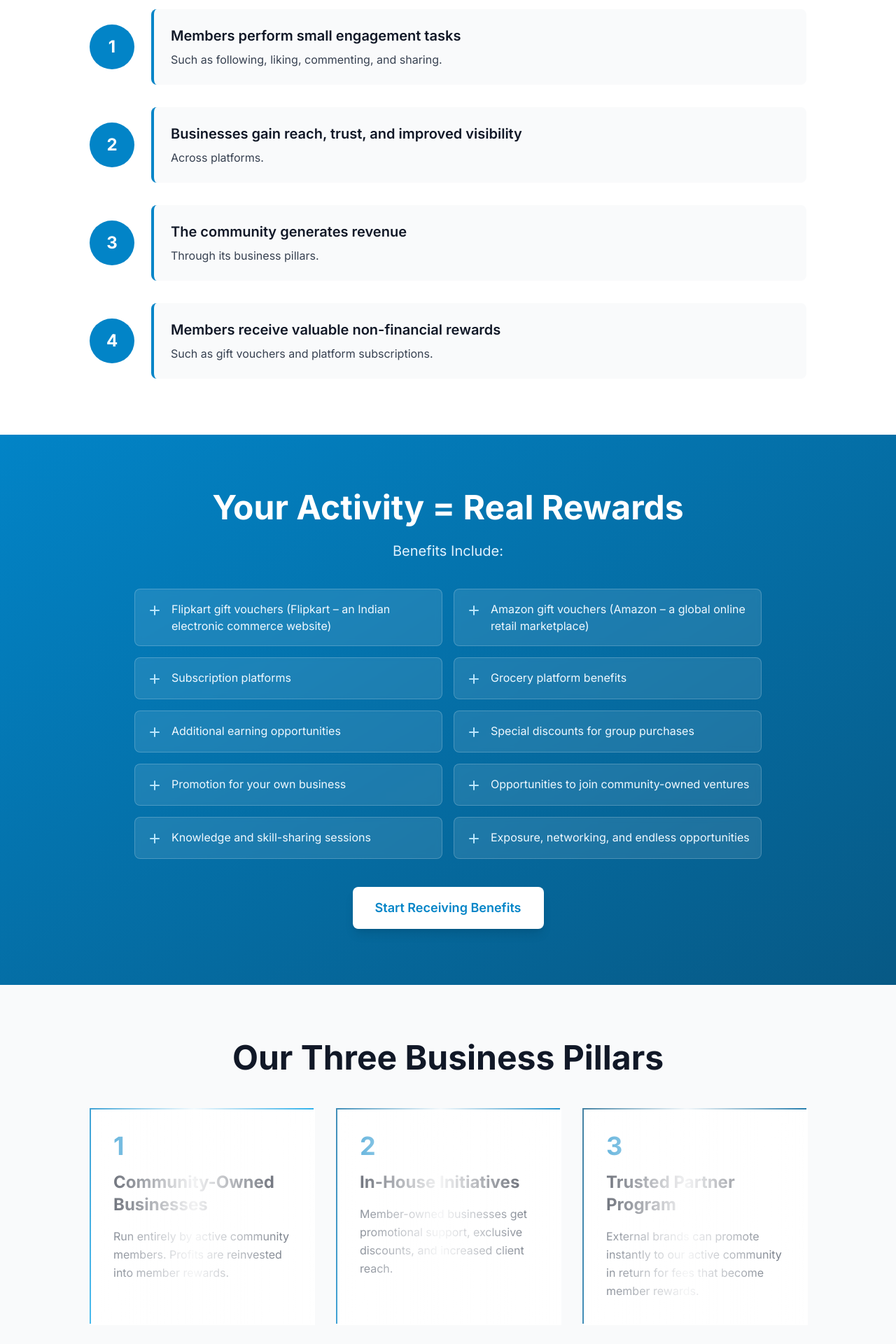
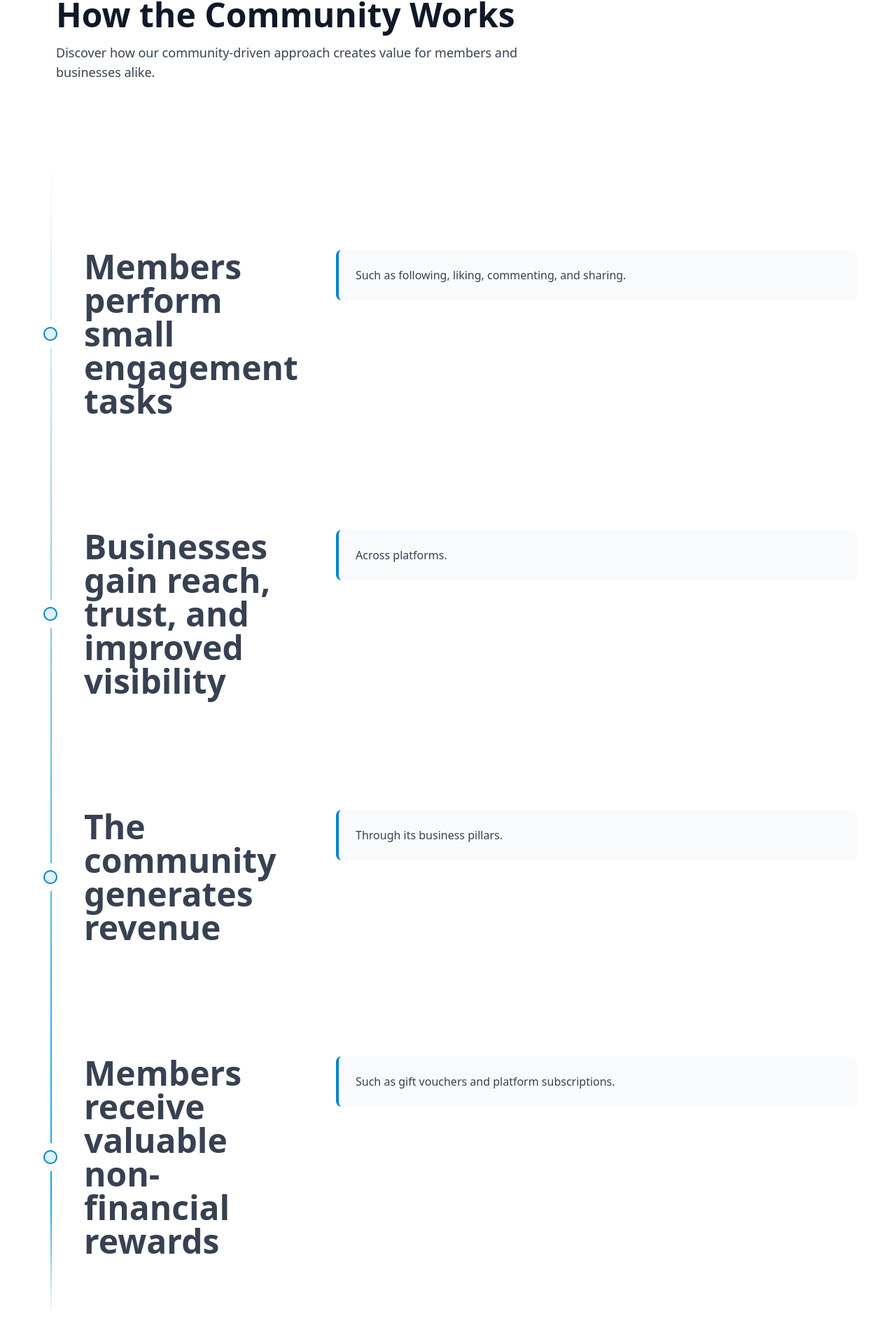
Before and after one commit to bala290498/orca-circle, a Next.js app: page / in a window 1280 px wide. Shown: the part 3359-5279 px from the top of the page at 70% size. Built offline with nearby package versions, Linux system fonts and the light colour scheme.

Commit message:
Add animated Timeline component to How the Community Works section and update ShineBorder to use provided implementation

```diff
--- a/app/globals.css
+++ b/app/globals.css
@@ -29,18 +29,25 @@ html {
   scroll-behavior: smooth;
 }
 
-/* Shimmer animation for ShineBorder */
-@keyframes shimmer {
+/* Shine animation for ShineBorder */
+@keyframes shine {
   0% {
-    transform: translateX(-100%) translateY(-100%) rotate(45deg);
+    background-position: 0% 0%;
+  }
+  50% {
+    background-position: 100% 100%;
   }
   100% {
-    transform: translateX(100%) translateY(100%) rotate(45deg);
+    background-position: 0% 0%;
   }
 }
 
-.animate-shimmer {
-  animation: shimmer var(--shimmer-duration, 14s) infinite linear;
+.animate-shine {
+  animation: shine var(--duration, 14s) ease-in-out infinite;
+}
+
+.bg-shine-size {
+  background-size: 300% 300%;
 }
 
 /* Accordion animations */
--- a/components/BusinessPillars.tsx
+++ b/components/BusinessPillars.tsx
@@ -6,19 +6,19 @@ export default function BusinessPillars() {
       number: 1,
       title: 'Community-Owned Businesses',
       description: 'Run entirely by active community members. Profits are reinvested into member rewards.',
-      shineColor: ["#0284c7", "#0ea5e9", "#38bdf8"],
+      color: ["#0284c7", "#0ea5e9", "#38bdf8"],
     },
     {
       number: 2,
       title: 'In-House Initiatives',
       description: 'Member-owned businesses get promotional support, exclusive discounts, and increased client reach.',
-      shineColor: ["#0369a1", "#0284c7", "#0ea5e9"],
+      color: ["#0369a1", "#0284c7", "#0ea5e9"],
     },
     {
       number: 3,
       title: 'Trusted Partner Program',
       description: 'External brands can promote instantly to our active community in return for fees that become member rewards.',
-      shineColor: ["#075985", "#0369a1", "#0284c7"],
+      color: ["#075985", "#0369a1", "#0284c7"],
     },
   ]
 
@@ -29,24 +29,24 @@ export default function BusinessPillars() {
           <h2 className="text-3xl sm:text-4xl md:text-5xl font-bold text-gray-900 mb-12 text-center">
             Our Three Business Pillars
           </h2>
-          <div className="grid md:grid-cols-3 gap-8">
+          <div className="grid md:grid-cols-3 gap-8 items-stretch">
             {pillars.map((pillar, index) => (
               <ShineBorder
                 key={index}
-                className="relative w-full overflow-visible"
-                color={pillar.shineColor}
                 borderRadius={12}
                 borderWidth={2}
                 duration={14}
+                color={pillar.color}
+                className="w-full min-w-0 h-full flex flex-col"
               >
-                <div className="bg-white p-8 h-full">
+                <div className="p-8 flex-1 flex flex-col relative z-10">
                   <div className="text-4xl font-bold text-primary-600 mb-4">
                     {pillar.number}
                   </div>
                   <h3 className="text-2xl font-bold text-gray-900 mb-4">
                     {pillar.title}
                   </h3>
-                  <p className="text-gray-700 leading-relaxed">
+                  <p className="text-gray-700 leading-relaxed flex-1">
                     {pillar.description}
                   </p>
                 </div>
--- a/components/HowItWorks.tsx
+++ b/components/HowItWorks.tsx
@@ -1,54 +1,50 @@
+"use client";
+
+import { Timeline } from "@/components/ui/timeline";
+
 export default function HowItWorks() {
-  const steps = [
+  const timelineData = [
     {
-      number: 1,
       title: 'Members perform small engagement tasks',
-      description: 'Such as following, liking, commenting, and sharing.',
+      content: (
+        <div className="bg-gray-50 rounded-lg p-6 border-l-4 border-primary-600">
+          <p className="text-gray-700">Such as following, liking, commenting, and sharing.</p>
+        </div>
+      ),
     },
     {
-      number: 2,
       title: 'Businesses gain reach, trust, and improved visibility',
-      description: 'Across platforms.',
+      content: (
+        <div className="bg-gray-50 rounded-lg p-6 border-l-4 border-primary-600">
+          <p className="text-gray-700">Across platforms.</p>
+        </div>
+      ),
     },
     {
-      number: 3,
       title: 'The community generates revenue',
-      description: 'Through its business pillars.',
+      content: (
+        <div className="bg-gray-50 rounded-lg p-6 border-l-4 border-primary-600">
+          <p className="text-gray-700">Through its business pillars.</p>
+        </div>
+      ),
     },
     {
-      number: 4,
       title: 'Members receive valuable non-financial rewards',
-      description: 'Such as gift vouchers and platform subscriptions.',
+      content: (
+        <div className="bg-gray-50 rounded-lg p-6 border-l-4 border-primary-600">
+          <p className="text-gray-700">Such as gift vouchers and platform subscriptions.</p>
+        </div>
+      ),
     },
-  ]
+  ];
 
   return (
     <section id="how-it-works" className="py-20 bg-white">
-      <div className="container mx-auto px-4 sm:px-6 lg:px-8">
-        <div className="max-w-5xl mx-auto">
-          <h2 className="text-3xl sm:text-4xl md:text-5xl font-bold text-gray-900 mb-12 text-center">
-            How the Community Works
-          </h2>
-          <div className="space-y-8">
-            {steps.map((step, index) => (
-              <div
-                key={index}
-                className="flex flex-col md:flex-row items-start md:items-center gap-6"
-              >
-                <div className="flex-shrink-0 w-16 h-16 bg-primary-600 text-white rounded-full flex items-center justify-center text-2xl font-bold">
-                  {step.number}
-                </div>
-                <div className="flex-1 bg-gray-50 rounded-lg p-6 border-l-4 border-primary-600">
-                  <h3 className="text-xl font-semibold text-gray-900 mb-2">
-                    {step.title}
-                  </h3>
-                  <p className="text-gray-700">{step.description}</p>
-                </div>
-              </div>
-            ))}
-          </div>
-        </div>
-      </div>
+      <Timeline
+        data={timelineData}
+        heading="How the Community Works"
+        description="Discover how our community-driven approach creates value for members and businesses alike."
+      />
     </section>
   )
 }
--- /dev/null
+++ b/components/ui/timeline.tsx
@@ -0,0 +1,101 @@
+"use client";
+
+import {
+  useScroll,
+  useTransform,
+  motion,
+} from "framer-motion";
+import React, { useEffect, useRef, useState } from "react";
+
+interface TimelineEntry {
+  title: string;
+  content: React.ReactNode;
+}
+
+interface TimelineProps {
+  data: TimelineEntry[];
+  heading?: string;
+  description?: string;
+}
+
+export const Timeline = ({ data, heading, description }: TimelineProps) => {
+  const ref = useRef<HTMLDivElement>(null);
+  const containerRef = useRef<HTMLDivElement>(null);
+  const [height, setHeight] = useState(0);
+
+  useEffect(() => {
+    if (ref.current) {
+      const rect = ref.current.getBoundingClientRect();
+      setHeight(rect.height);
+    }
+  }, [ref]);
+
+  const { scrollYProgress } = useScroll({
+    target: containerRef,
+    offset: ["start 10%", "end 50%"],
+  });
+
+  const heightTransform = useTransform(scrollYProgress, [0, 1], [0, height]);
+  const opacityTransform = useTransform(scrollYProgress, [0, 0.1], [0, 1]);
+
+  return (
+    <div
+      className="w-full bg-white font-sans md:px-10"
+      ref={containerRef}
+    >
+      {(heading || description) && (
+        <div className="max-w-7xl mx-auto py-20 px-4 md:px-8 lg:px-10">
+          {heading && (
+            <h2 className="text-3xl sm:text-4xl md:text-5xl font-bold text-gray-900 mb-4 max-w-4xl">
+              {heading}
+            </h2>
+          )}
+          {description && (
+            <p className="text-gray-700 text-base md:text-lg max-w-2xl">
+              {description}
+            </p>
+          )}
+        </div>
+      )}
+
+      <div ref={ref} className="relative max-w-7xl mx-auto pb-20">
+        {data.map((item, index) => (
+          <div
+            key={index}
+            className="flex justify-start pt-10 md:pt-40 md:gap-10"
+          >
+            <div className="sticky flex flex-col md:flex-row z-40 items-center top-40 self-start max-w-xs lg:max-w-sm md:w-full">
+              <div className="h-10 absolute left-3 md:left-3 w-10 rounded-full bg-white flex items-center justify-center">
+                <div className="h-4 w-4 rounded-full bg-primary-100 border-2 border-primary-600 p-2" />
+              </div>
+              <h3 className="hidden md:block text-xl md:pl-20 md:text-5xl font-bold text-gray-700">
+                {item.title}
+              </h3>
+            </div>
+
+            <div className="relative pl-20 pr-4 md:pl-4 w-full">
+              <h3 className="md:hidden block text-2xl mb-4 text-left font-bold text-gray-700">
+                {item.title}
+              </h3>
+              {item.content}{" "}
+            </div>
+          </div>
+        ))}
+        <div
+          style={{
+            height: height + "px",
+          }}
+          className="absolute md:left-8 left-8 top-0 overflow-hidden w-[2px] bg-[linear-gradient(to_bottom,var(--tw-gradient-stops))] from-transparent from-[0%] via-gray-200 to-transparent to-[99%]  [mask-image:linear-gradient(to_bottom,transparent_0%,black_10%,black_90%,transparent_100%)] "
+        >
+          <motion.div
+            style={{
+              height: heightTransform,
+              opacity: opacityTransform,
+            }}
+            className="absolute inset-x-0 top-0  w-[2px] bg-gradient-to-t from-primary-600 via-primary-500 to-transparent from-[0%] via-[10%] rounded-full"
+          />
+        </div>
+      </div>
+    </div>
+  );
+};
--- a/package.json
+++ b/package.json
@@ -13,6 +13,7 @@
     "@radix-ui/react-accordion": "^1.2.12",
     "@radix-ui/react-icons": "^1.3.2",
     "clsx": "^2.1.1",
+    "framer-motion": "^12.23.24",
     "lucide-react": "^0.553.0",
     "next": "^14.0.0",
     "react": "^18.2.0",
--- a/registry/magicui/shine-border.tsx
+++ b/registry/magicui/shine-border.tsx
@@ -1,95 +1,61 @@
 "use client";
 
 import { cn } from "@/lib/utils";
+
+type TColorProp = string | string[];
 
 interface ShineBorderProps {
   borderRadius?: number;
   borderWidth?: number;
   duration?: number;
-  color?: string | string[];
+  color?: TColorProp;
   className?: string;
   children: React.ReactNode;
 }
 
+/**
+ * @name Shine Border
+ * @description It is an animated background border effect component with easy to use and configurable props.
+ * @param borderRadius defines the radius of the border.
+ * @param borderWidth defines the width of the border.
+ * @param duration defines the animation duration to be applied on the shining border
+ * @param color a string or string array to define border color.
+ * @param className defines the class name to be applied to the component
+ * @param children contains react node elements.
+ */
 export function ShineBorder({
   borderRadius = 8,
-  borderWidth = 2,
+  borderWidth = 1,
   duration = 14,
-  color = "#ffffff",
+  color = "#000000",
   className,
   children,
 }: ShineBorderProps) {
-  const borderSize = borderWidth;
-  const innerRadius = Math.max(0, borderRadius - borderSize);
-
   return (
     <div
       style={
         {
           "--border-radius": `${borderRadius}px`,
-          "--inner-radius": `${innerRadius}px`,
-          "--border-width": `${borderSize}px`,
-          "--shimmer-duration": `${duration}s`,
         } as React.CSSProperties
       }
       className={cn(
-        "relative w-full",
+        "relative min-h-[60px] w-fit min-w-[300px] place-items-center rounded-[--border-radius] bg-white p-3 text-black dark:bg-black dark:text-white",
         className
       )}
     >
-      {/* Gradient border - uniform on all four sides using box-shadow technique */}
       <div
-        className="absolute inset-0 rounded-[var(--border-radius)]"
-        style={{
-          background: Array.isArray(color)
-            ? `linear-gradient(135deg, ${color.join(", ")})`
-            : color,
-          padding: `${borderSize}px`,
-          boxSizing: "border-box",
-          zIndex: 0,
-        }}
-      >
-        {/* Inner white background - masks center, reveals uniform border on all sides */}
-        <div
-          className="h-full w-full rounded-[var(--inner-radius)]"
-          style={{
-            backgroundColor: "white",
-            boxSizing: "border-box",
-          }}
-        />
-      </div>
-
-      {/* Shimmer animation - uniform across all borders including top and bottom */}
-      <div
-        className="absolute inset-0 rounded-[var(--border-radius)] overflow-hidden pointer-events-none"
-        style={{
-          zIndex: 1,
-        }}
-      >
-        {/* Shimmer visible across entire border area - no padding to ensure full visibility */}
-        <div
-          className="absolute animate-shimmer"
-          style={{
-            width: "300%",
-            height: "300%",
-            top: "50%",
-            left: "50%",
-            marginTop: "-150%",
-            marginLeft: "-150%",
-            background: `linear-gradient(45deg, transparent 35%, rgba(255,255,255,0.95) 50%, transparent 65%)`,
-            willChange: "transform",
-          }}
-        />
-      </div>
-
-      {/* Content wrapper - positioned inside with uniform spacing on all sides */}
-      <div
-        className="relative z-10 w-full h-full rounded-[var(--inner-radius)] overflow-hidden"
-        style={{
-          margin: `${borderSize}px`,
-          boxSizing: "border-box",
-        }}
-      >
+        style={
+          {
+            "--border-width": `${borderWidth}px`,
+            "--border-radius": `${borderRadius}px`,
+            "--duration": `${duration}s`,
+            "--mask-linear-gradient": `linear-gradient(#fff 0 0) content-box, linear-gradient(#fff 0 0)`,
+            "--background-radial-gradient": `radial-gradient(transparent,transparent, ${color instanceof Array ? color.join(",") : color},transparent,transparent)`,
+          } as React.CSSProperties
+        }
+        className={`before:bg-shine-size before:absolute before:inset-0 before:aspect-square before:size-full before:rounded-[--border-radius] before:p-[--border-width] before:will-change-[background-position] before:content-[""] before:![-webkit-mask-composite:xor] before:![mask-composite:exclude] before:[background-image:--background-radial-gradient] before:[background-size:300%_300%] before:[mask:--mask-linear-gradient] motion-safe:before:animate-shine`}
+      ></div>
+      <div className="relative z-10">
         {children}
       </div>
     </div>
--- a/tailwind.config.js
+++ b/tailwind.config.js
@@ -21,6 +21,26 @@ module.exports = {
           900: '#0c4a6e',
         },
       },
+      animation: {
+        'star-movement-bottom': 'star-movement-bottom linear infinite alternate',
+        'star-movement-top': 'star-movement-top linear infinite alternate',
+        'shine': 'shine var(--duration, 14s) ease-in-out infinite',
+      },
+      keyframes: {
+        'star-movement-bottom': {
+          '0%': { transform: 'translate(0%, 0%)', opacity: '1' },
+          '100%': { transform: 'translate(-100%, 0%)', opacity: '0' },
+        },
+        'star-movement-top': {
+          '0%': { transform: 'translate(0%, 0%)', opacity: '1' },
+          '100%': { transform: 'translate(100%, 0%)', opacity: '0' },
+        },
+        'shine': {
+          '0%': { backgroundPosition: '0% 0%' },
+          '50%': { backgroundPosition: '100% 100%' },
+          '100%': { backgroundPosition: '0% 0%' },
+        },
+      },
     },
   },
   plugins: [],
```
Also changed, not shown: components/StarBorder.tsx (added, +53 -0 lines), components/ui/card.tsx (added, +79 -0 lines), 1 other file (tests, documents, lock files or other folders).
